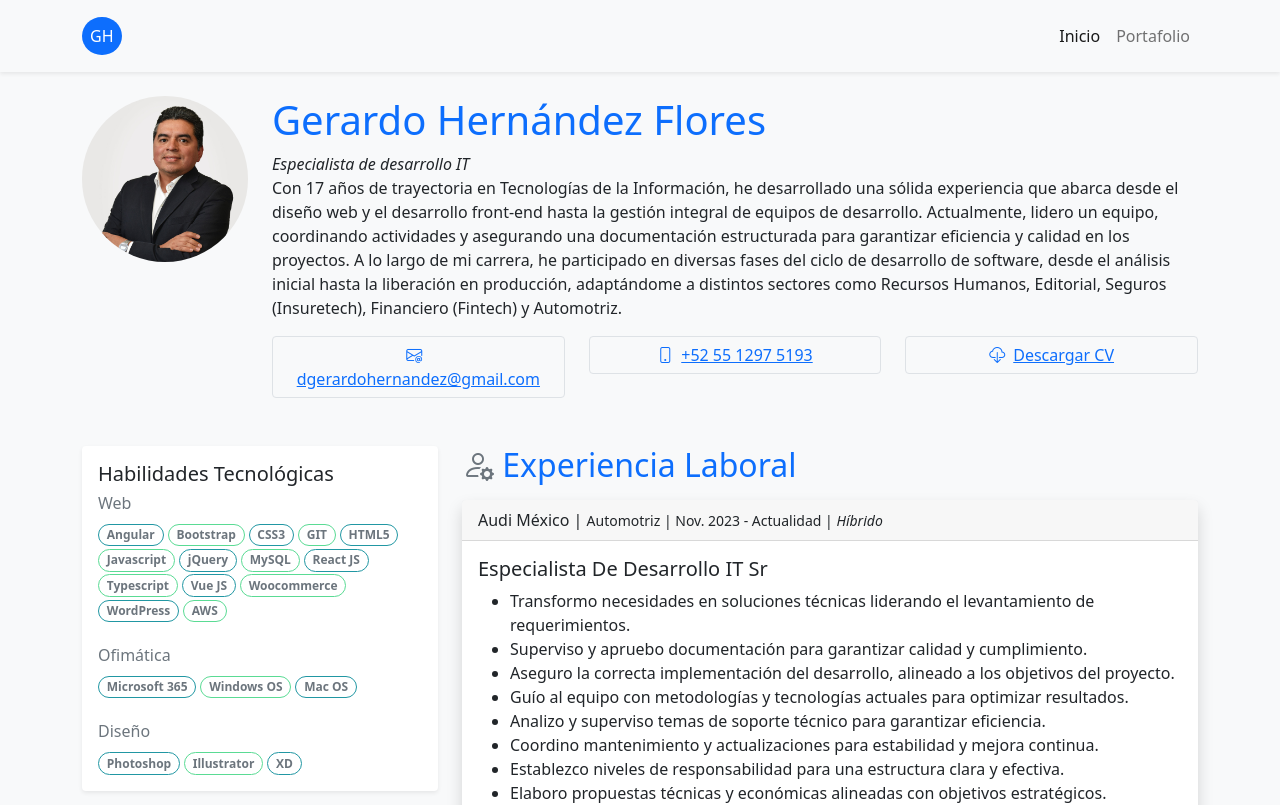
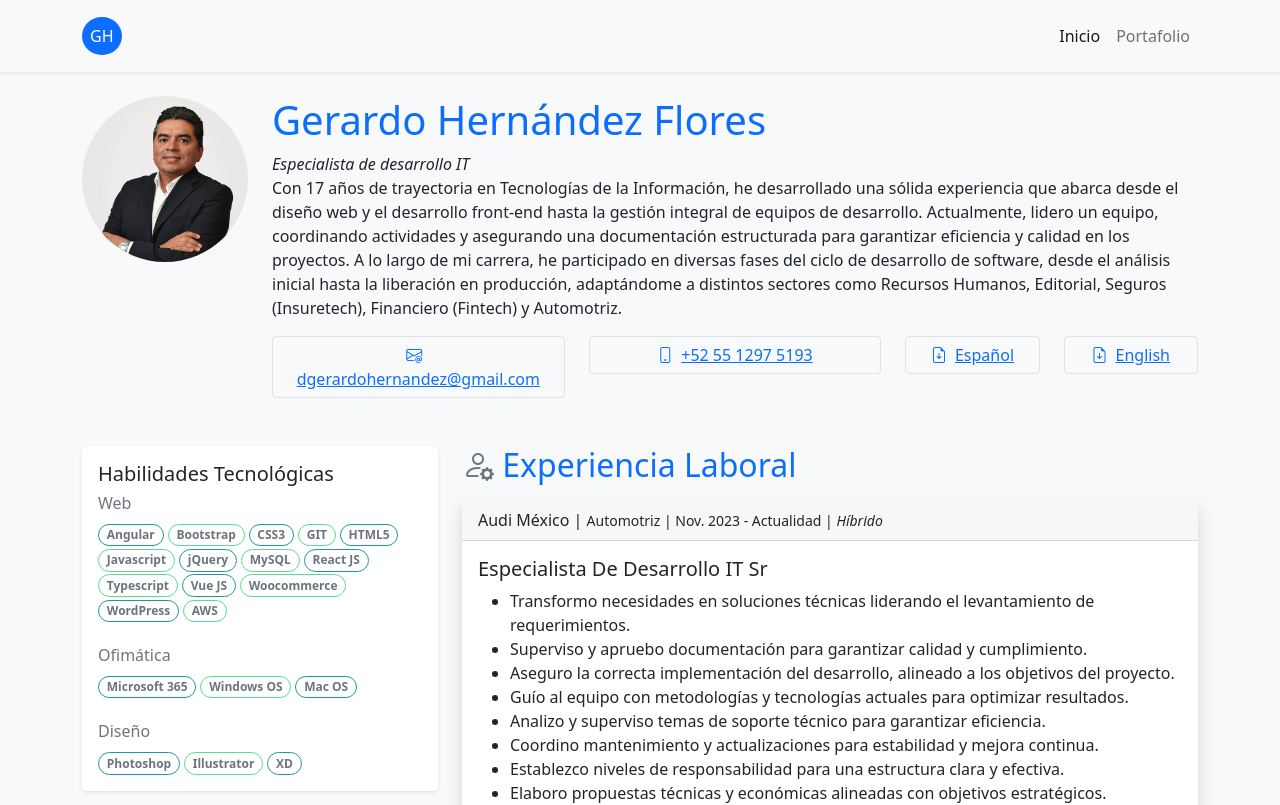
Before and after one commit to dgerardo1/ng-curriculum, an Angular app: page /home in a window 1280 px wide. Shown: the top 805 px of the page. Built offline with nearby package versions, Linux system fonts and the light colour scheme.

Commit message:
Upload resume files

```diff
--- a/src/app/components/profile/profile.component.html
+++ b/src/app/components/profile/profile.component.html
@@ -28,13 +28,23 @@
                     </a>
                 </div>
             </div>
-            <div class="col-12 col-lg-4 mt-1 mt-lg-0">
+            <div class="col-12 col-lg-2 mt-1 mt-lg-0">
                 <div class="d-grid mx-auto">
                     <a
-                      href="https://abstractmedia.com.mx/download/GHFCV2023ESP.pdf"
+                      href="https://gehernandez.dev/assets/curriculum_ghf_2025.pdf"
                       target="_blank"
                       class="btn btn-link border">
-                        <i class="bi bi-cloud-download me-2"></i>Descargar CV
+                        <i class="bi bi-file-earmark-arrow-down me-2"></i>Español
+                    </a>
+                </div>
+            </div>
+             <div class="col-12 col-lg-2 mt-1 mt-lg-0">
+                <div class="d-grid mx-auto">
+                    <a
+                      href="https://gehernandez.dev/assets/cover_letter_resume_ghf_2025.pdf"
+                      target="_blank"
+                      class="btn btn-link border">
+                        <i class="bi bi-file-earmark-arrow-down me-2"></i>English
                     </a>
                 </div>
             </div>
```
Also changed, not shown: 2 other files (tests, documents, lock files or other folders).
